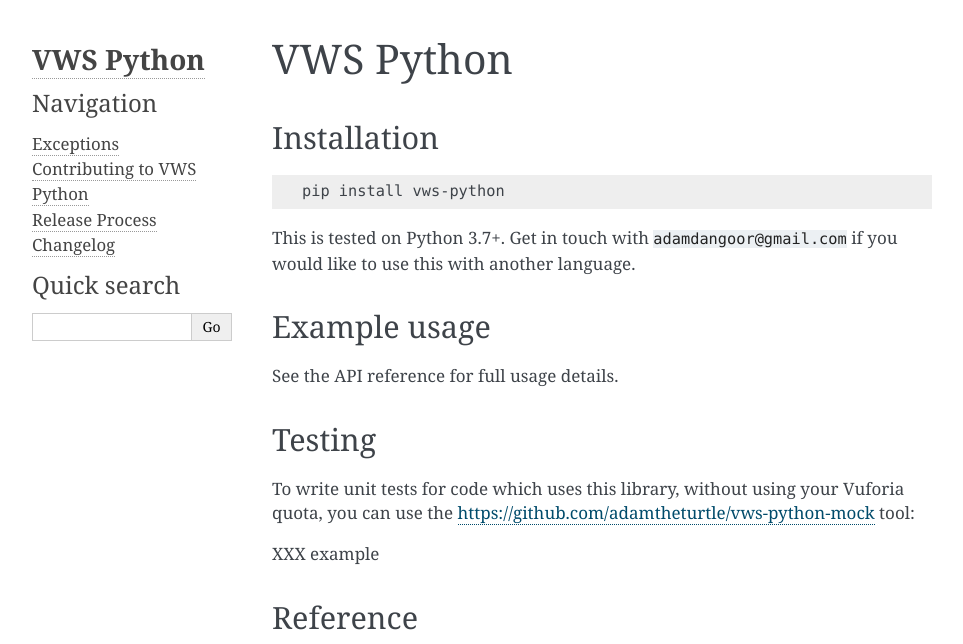
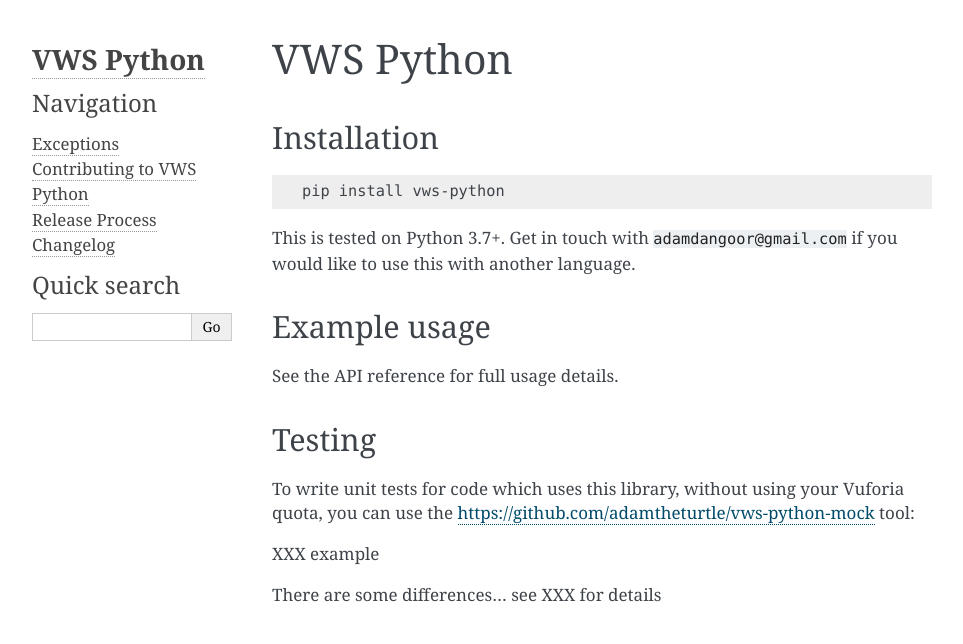
Before and after one commit to VWS-Python/vws-python, a Sphinx documentation site: the page built from docs/source/index.rst, in a window 1280 px wide, cut to the strip 0-644 px from the top of the page. Shown: the whole strip, without its empty margins (148-1111 px from the left). Built offline with Sphinx 7.4.7, drawn with Linux system fonts in a browser that asks for light colours; pages that are not in the unit, such as notebooks, are missing from menus.

Commit message:
Progress towards documentation

```diff
--- a/docs/source/index.rst
+++ b/docs/source/index.rst
@@ -23,6 +23,8 @@
 
 XXX example
 
+There are some differences... see XXX for details
+
 
 Reference
 ---------
```
